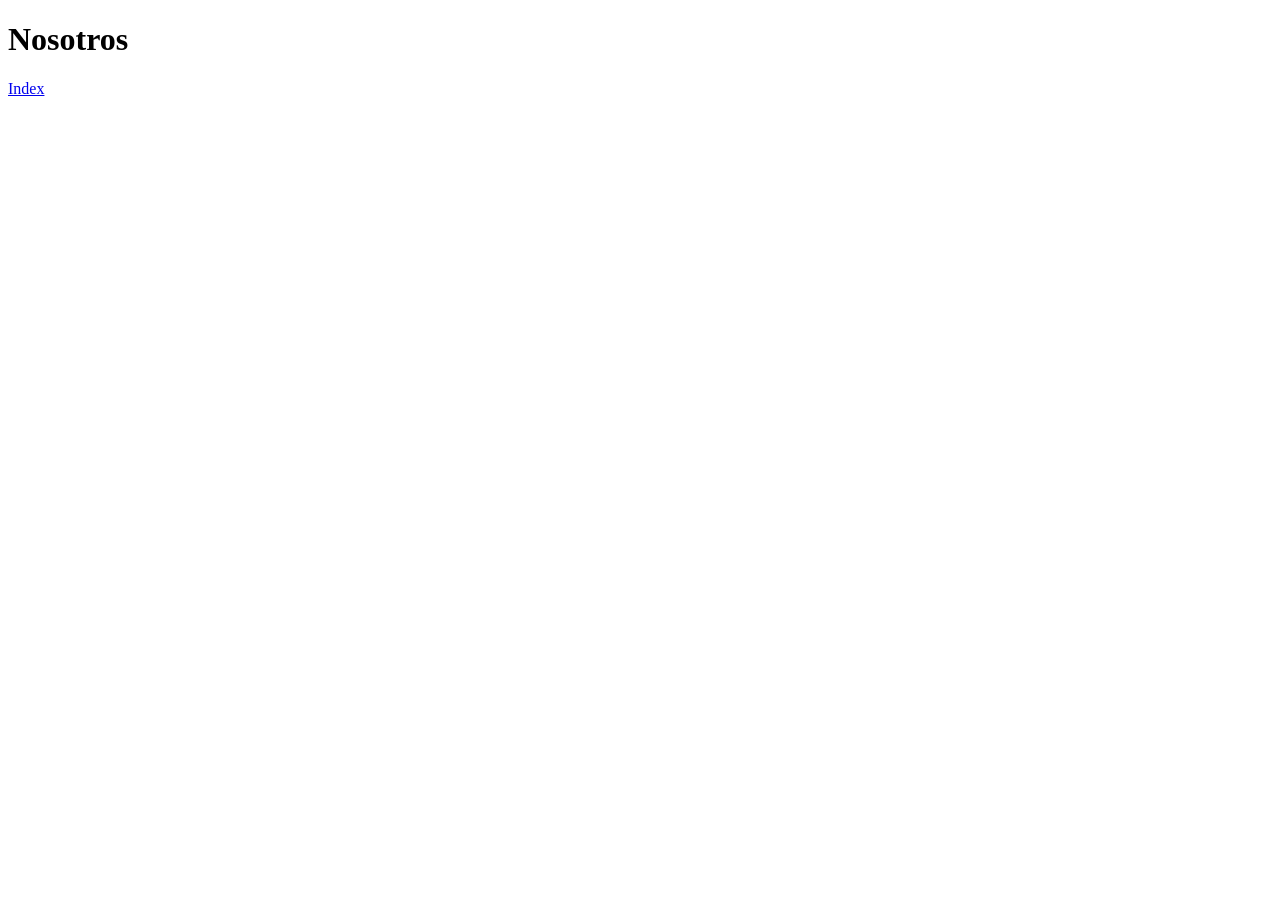
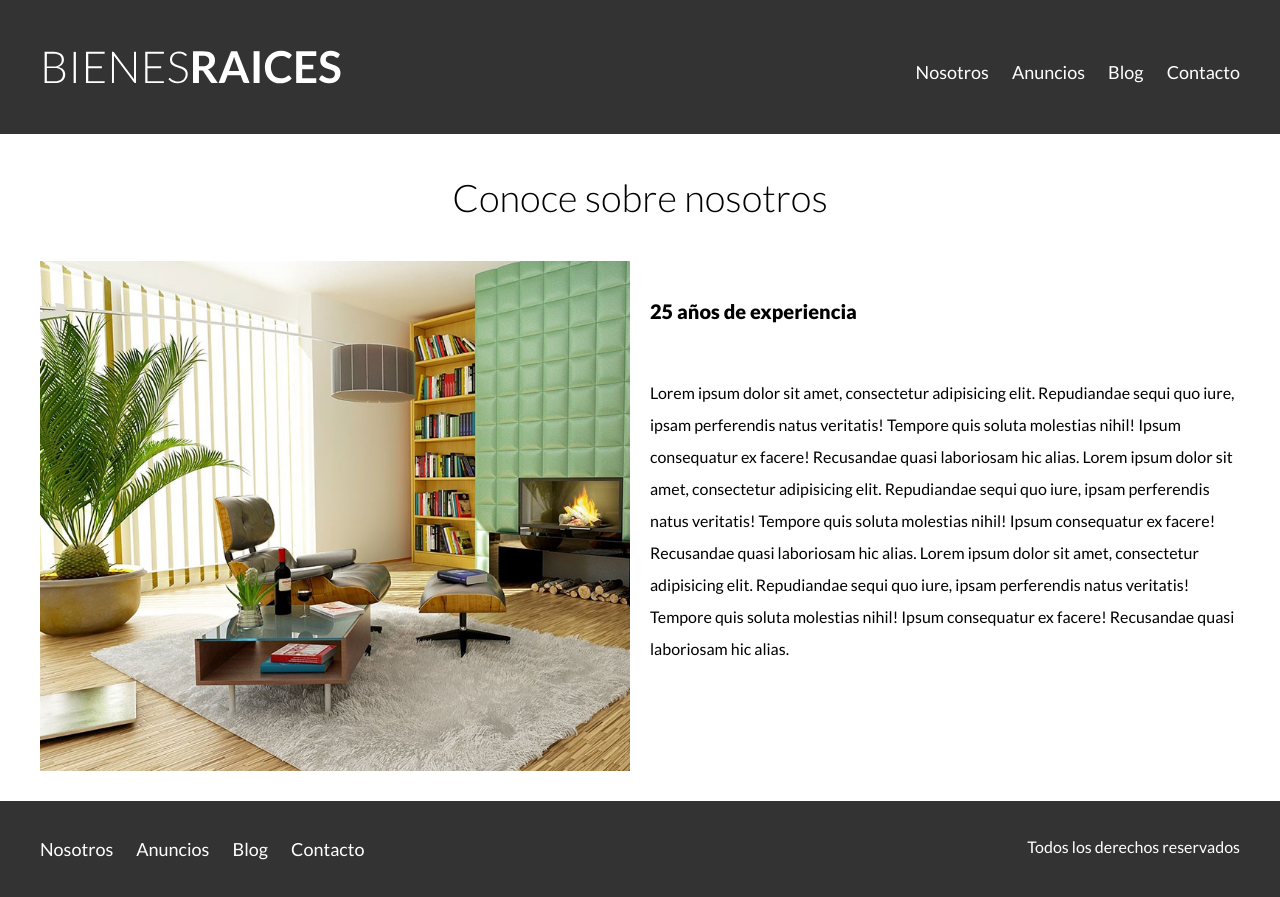
Before and after one commit to AgusMaris/BienesRaices, a plain HTML site: page nosotros.html in a window 1280 px wide. Before the commit the page ends 800 px from the top, so only its background shows below. Drawn offline with Linux system fonts and the light colour scheme.

Commit message:
Agrego pagina nosotros y anuncio

```diff
--- a/css/styles.css
+++ b/css/styles.css
@@ -89,6 +89,11 @@ img{
     /* Alinear verticalmente */
     align-items:center;
     padding-top: 3rem;
+}
+
+.site-header{
+    background-color: #333333;
+    padding: 1rem 0 3rem 0;
 }
 .site-header.inicio{
     background-image: url(/img/header.jpg);
@@ -304,3 +309,16 @@ superior */
     display: flex;
     justify-content: space-between;
 }
+
+.contenido-nosotros{
+    display: grid;
+    grid-template-columns: 1fr 1fr; /* 1/2 fraccion para cada una */
+    grid-column-gap:2rem ;
+}
+
+.texto-nosotros blockquote{
+    font-weight: 900;
+    font-size: 2rem;
+    margin:0;
+    padding: 3rem 0;
+}
--- a/nosotros.html
+++ b/nosotros.html
@@ -4,9 +4,65 @@
     <meta charset="UTF-8">
     <meta name="viewport" content="width=device-width, initial-scale=1.0">
     <title>Nosotros</title>
+    <link rel="preconnect" href="https://fonts.gstatic.com">
+    <link href="https://fonts.googleapis.com/css2?family=Lato:wght@300;400;700;900&display=swap" rel="stylesheet">
+    <link rel="stylesheet" href="css/normalize.css">
+    <link rel="stylesheet" href="./css/styles.css">
 </head>
 <body>
-    <h1>Nosotros</h1>
-    <a href="index.html">Index</a>
+    <header class="site-header">
+        <div class="contenedor contenido-header">
+            <div class="barra">
+                <a href="/"><img src="img/logo.svg" alt=""></a>
+                <nav class="navegacion">
+                    <a target="_blank" href="nosotros.html">Nosotros</a>
+                    <a href="anuncios.html">Anuncios</a>
+                    <a href="blog.html">Blog</a>
+                    <a href="contacto.html">Contacto</a>
+                </nav>
+            </div>
+        </div>
+    </header>
+    <main class="contenedor">
+        <h1 class="fw-300 centrar-texto">Conoce sobre nosotros</h1>
+        <div class="contenido-nosotros">
+            <div class="imagen">
+                <img src="img/nosotros.jpg" alt="imagen sobre nosotros" srcset="">
+            </div>
+            <div class="texto-nosotros">
+                <blockquote>
+                    25 años de experiencia
+                </blockquote>
+                <p>Lorem ipsum dolor sit amet, consectetur adipisicing elit.
+                    Repudiandae sequi quo iure, ipsam perferendis
+                    natus veritatis! Tempore quis soluta molestias nihil! Ipsum
+                     consequatur ex facere! Recusandae quasi laboriosam hic
+                     alias.
+                     Lorem ipsum dolor sit amet, consectetur adipisicing elit.
+                    Repudiandae sequi quo iure, ipsam perferendis
+                    natus veritatis! Tempore quis soluta molestias nihil! Ipsum
+                     consequatur ex facere! Recusandae quasi laboriosam hic
+                     alias.
+                     Lorem ipsum dolor sit amet, consectetur adipisicing elit.
+                    Repudiandae sequi quo iure, ipsam perferendis
+                    natus veritatis! Tempore quis soluta molestias nihil! Ipsum
+                     consequatur ex facere! Recusandae quasi laboriosam hic
+                     alias.
+                </p>
+
+            </div>
+        </div>
+    </main>
+    <footer class="site-footer seccion">
+        <div class="contenedor contenedor-footer">
+            <nav class="navegacion">
+                <a target="_blank" href="nosotros.html">Nosotros</a>
+                <a href="anuncios.html">Anuncios</a>
+                <a href="blog.html">Blog</a>
+                <a href="contacto.html">Contacto</a>
+            </nav>
+            <p class="copyright">Todos los derechos reservados</p>
+        </div>
+   </footer>
 </body>
 </html>
```
Also changed, not shown: anuncios.html (added, +115 -0 lines).
